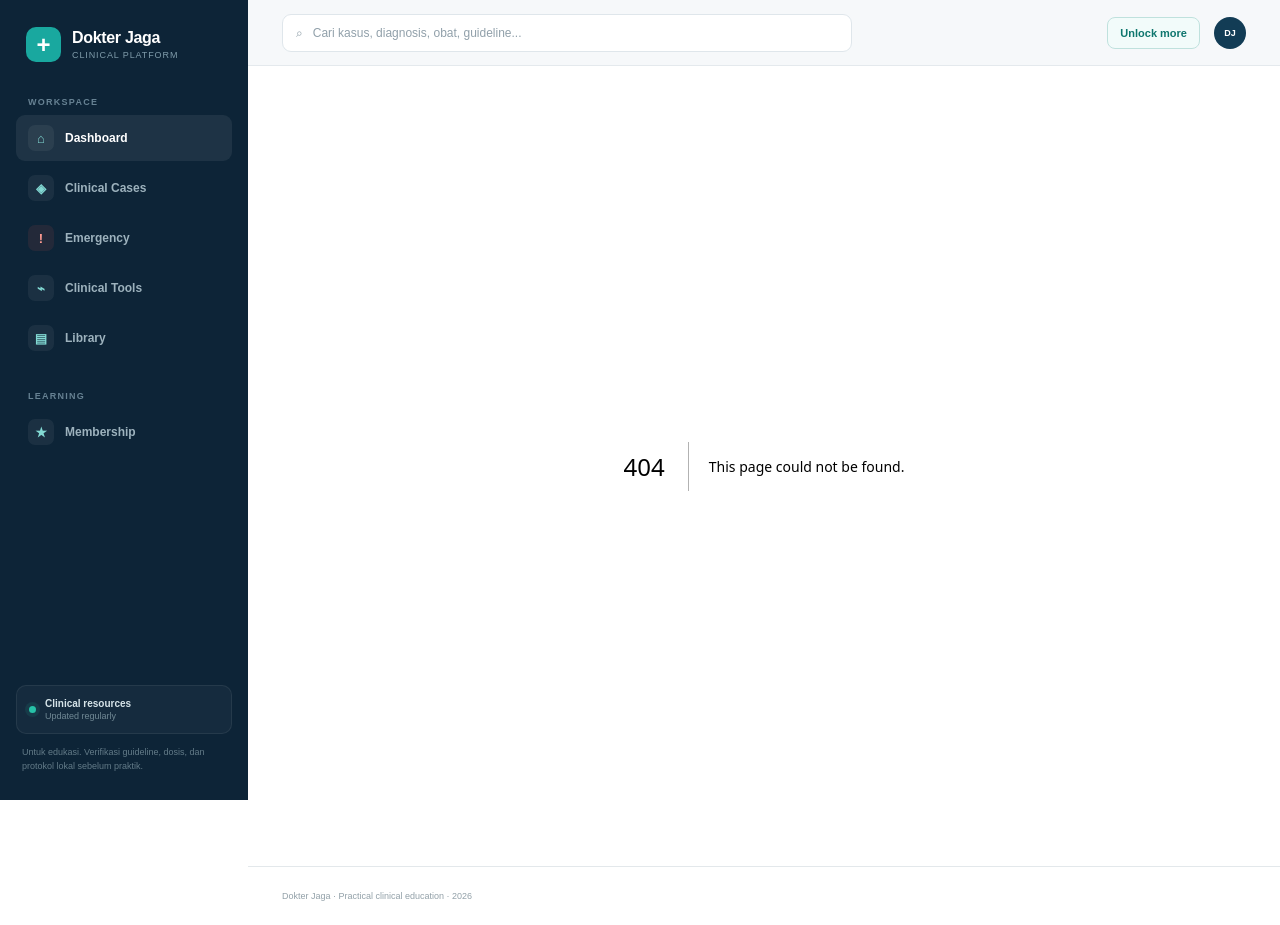
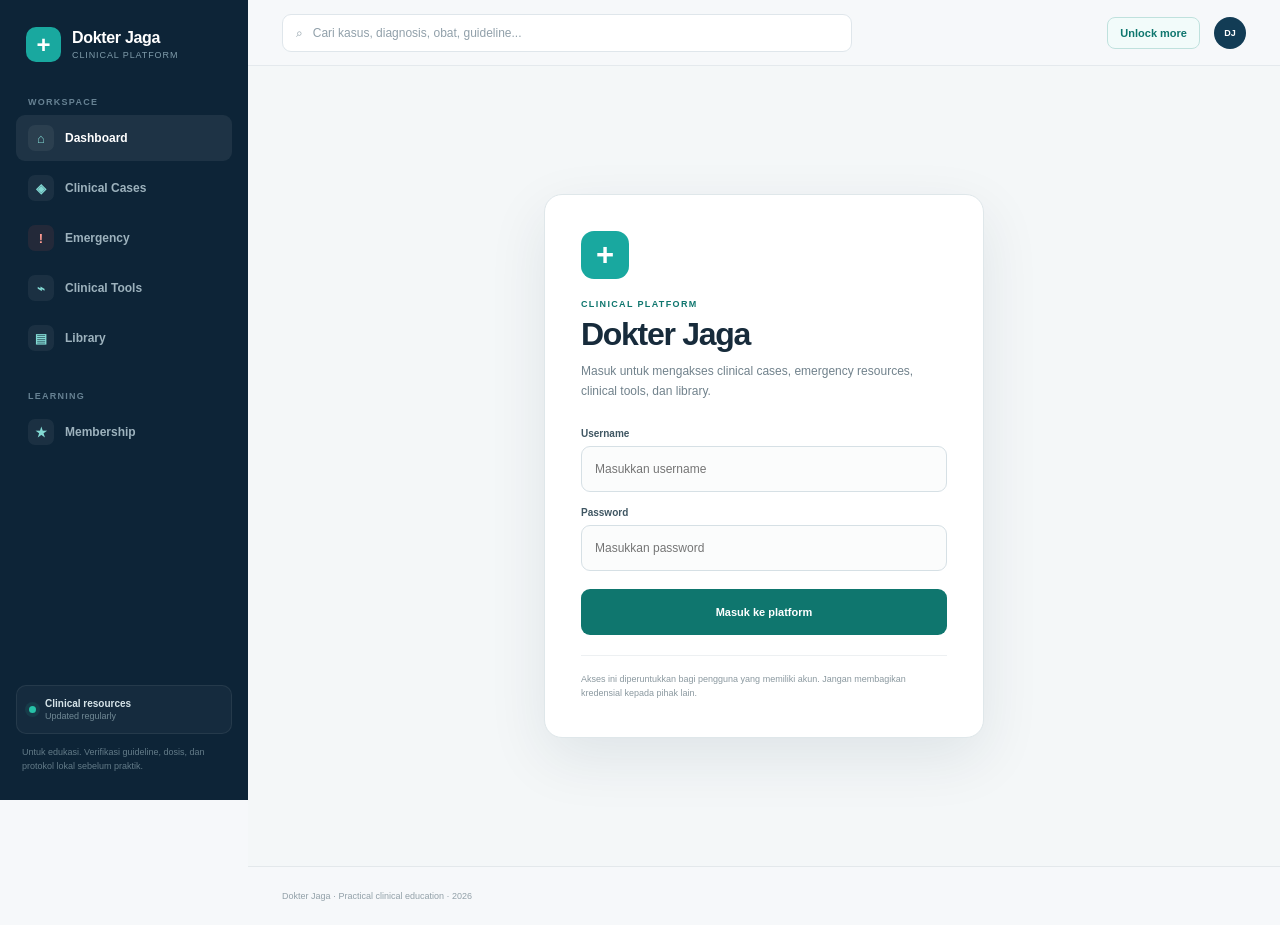
Before and after one commit to dwimakdasarimd-star/dokter-jaga-v1, a Next.js app: page /login in a window 1280 px wide. Before the commit this address had no page. Built offline with nearby package versions, Linux system fonts and the light colour scheme.

Commit message:
Add branded username password login page

```diff
--- /dev/null
+++ b/app/login/page.tsx
@@ -0,0 +1,67 @@
+'use client';
+
+import { FormEvent, useState } from 'react';
+import { useSearchParams } from 'next/navigation';
+
+export default function LoginPage() {
+  const searchParams = useSearchParams();
+  const next = searchParams.get('next') || '/';
+  const [username, setUsername] = useState('');
+  const [password, setPassword] = useState('');
+  const [error, setError] = useState('');
+  const [loading, setLoading] = useState(false);
+
+  async function handleSubmit(event: FormEvent<HTMLFormElement>) {
+    event.preventDefault();
+    setError('');
+    setLoading(true);
+    try {
+      const response = await fetch('/api/auth/login', {
+        method: 'POST',
+        headers: { 'Content-Type': 'application/json' },
+        body: JSON.stringify({ username, password }),
+      });
+      const data = await response.json();
+      if (!response.ok) throw new Error(data.error || 'Login gagal.');
+      window.location.href = next.startsWith('/') ? next : '/';
+    } catch (err) {
+      setError(err instanceof Error ? err.message : 'Login gagal.');
+      setLoading(false);
+    }
+  }
+
+  return (
+    <main className="login-page">
+      <div className="login-card">
+        <div className="login-mark">+</div>
+        <div className="login-kicker">CLINICAL PLATFORM</div>
+        <h1>Dokter Jaga</h1>
+        <p className="login-subtitle">Masuk untuk mengakses clinical cases, emergency resources, clinical tools, dan library.</p>
+        <form onSubmit={handleSubmit} className="login-form">
+          <label>Username<input autoComplete="username" value={username} onChange={(e) => setUsername(e.target.value)} placeholder="Masukkan username" required /></label>
+          <label>Password<input type="password" autoComplete="current-password" value={password} onChange={(e) => setPassword(e.target.value)} placeholder="Masukkan password" required /></label>
+          {error && <div className="login-error">{error}</div>}
+          <button type="submit" disabled={loading}>{loading ? 'Memverifikasi...' : 'Masuk ke platform'}</button>
+        </form>
+        <div className="login-note">Akses ini diperuntukkan bagi pengguna yang memiliki akun. Jangan membagikan kredensial kepada pihak lain.</div>
+      </div>
+      <style jsx>{`
+        .login-page{min-height:100vh;background:#f4f7f8;display:grid;place-items:center;padding:24px;font-family:Arial,Helvetica,sans-serif;color:#172b3b}
+        .login-card{width:min(440px,100%);background:#fff;border:1px solid #dfe7ea;border-radius:18px;padding:36px;box-shadow:0 20px 60px rgba(15,43,61,.09)}
+        .login-mark{width:48px;height:48px;border-radius:13px;background:#19a89f;color:#fff;display:grid;place-items:center;font-size:31px;font-weight:700;margin-bottom:20px}
+        .login-kicker{font-size:9px;font-weight:800;letter-spacing:.15em;color:#0f766e}
+        h1{font-size:32px;letter-spacing:-.04em;margin:7px 0 9px}
+        .login-subtitle{margin:0 0 26px;color:#71828c;font-size:12px;line-height:1.65}
+        .login-form{display:flex;flex-direction:column;gap:15px}
+        label{font-size:10px;font-weight:800;color:#405763}
+        input{display:block;width:100%;height:46px;margin-top:7px;border:1px solid #d6e0e5;border-radius:9px;background:#fbfcfc;padding:0 13px;font-size:12px;color:#203744;outline:none;box-sizing:border-box}
+        input:focus{border-color:#65b6b0;box-shadow:0 0 0 3px rgba(15,118,110,.08)}
+        button{height:46px;border:0;border-radius:9px;background:#0f766e;color:#fff;font-size:11px;font-weight:800;cursor:pointer;margin-top:3px}
+        button:disabled{opacity:.65;cursor:wait}
+        .login-error{padding:10px 12px;border:1px solid #f0c9c5;background:#fff4f3;color:#b42318;border-radius:8px;font-size:10px}
+        .login-note{margin-top:20px;padding-top:16px;border-top:1px solid #edf0f2;color:#8a989f;font-size:9px;line-height:1.6}
+        @media(max-width:520px){.login-card{padding:26px}.login-page{padding:16px}}
+      `}</style>
+    </main>
+  );
+}
```
